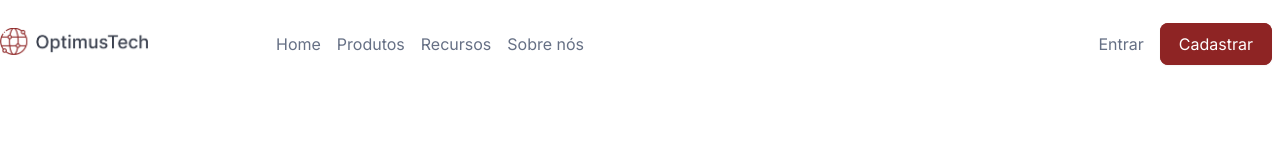
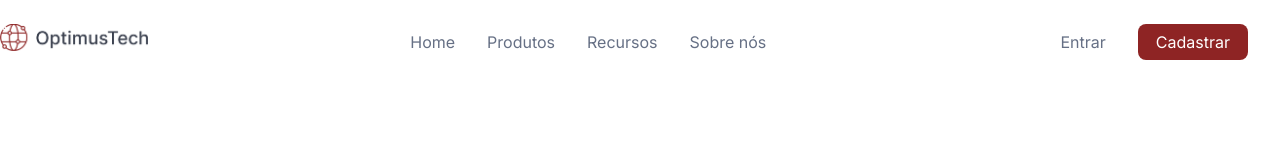
Before and after one commit to masthiago/7daysofcode-html-css, a plain HTML site: page index.html in a window 1280 px wide. Drawn offline with nearby package versions, Linux system fonts and the light colour scheme.

Commit message:
day1 review

```diff
--- a/css/index.css
+++ b/css/index.css
@@ -5,13 +5,19 @@
     --clr-cinza-medio: #667085;
     --clr-cinza-escuro: #101828;
     --clr-vermelho-escuro: #8E2424;
-    --clr-vermelho-bordar-cadastro: #8E2424;
-    --clr-sombra-clara: rgba(16, 24, 40, 0.05);
     --fnt-inter: 'Inter', sans-serif;
+}
+
+* {
+  margin: 0;
+  padding: 0;
+  box-sizing: border-box;
 }
 
 body {
   background-color: var(--clr-branco);
   color: var(--clr-cinza-medio);
   font-family: var(--fnt-inter);
+  height: 100vh;
+  width: 100%;
 }
--- a/css/navegacao.css
+++ b/css/navegacao.css
@@ -1,52 +1,33 @@
-.header {
+.navegacao {
     display: flex;
-    flex-direction: row;
-    justify-content: flex-start;
+    justify-content: space-between;
+    width: 100%;
+    max-width: 1440px;
+    padding: 1.5rem 0;
     margin: 0 auto;
-    max-width: 1440px;
-    padding-bottom: 28px;
-    padding-top: 28px;
 }
 
 .logo__imagem {
     width: 148px;
+    margin: auto;
 }
 
-.navegacao {
-    display: flex;
-    flex-direction: row;
-    justify-content: space-between;
-    margin-left: 120px;
-    width: 100%;
-}
-
-.navegacao__menu {
+.navegacao__menu, .navegacao__login{
+    align-items: center;
     display: flex;
     flex-direction: row;
     justify-content: flex-start;
 }
 
-.navegacao__menu--item, .navegacao__login--item {
-    margin: .25rem;
-    padding: .25rem;
-}
-
-.navegacao__login {
-    display: flex;
-    flex-direction: row;
-    justify-content: flex-end;
-}
-
-.navegacao__menu--link, .navegacao__login--link {
+.navegacao__menu a, .navegacao__login a {
     color: var(--clr-cinza);
+    margin-right: 2rem;
     text-decoration: none;
 }
 
-.navegacao_login--cadastrar {
+.navegacao__login a#cadastrar {
     background-color: var(--clr-vermelho-escuro);
-    border: 1px solid var(--clr-vermelho-bordar-cadastro);
     border-radius: 8px;
-    box-shadow: 0px 1px 2px var(--clr-sombra-clara);
     color: var(--clr-branco);
     padding: 10px 18px;
 }
--- a/index.html
+++ b/index.html
@@ -1,32 +1,40 @@
 <!DOCTYPE html>
 <html lang="pt"></html>
+
 <head>
+
   <meta charset="utf-8">
   <meta name="viewport" content="width=device-width, initial-scale=1.0">
-  <title>7days of code - html & css</title>
+  <meta http-equiv="X-UA-Compatible" content="IE=edge">
+
+  <title>OptimusTech</title>
+
   <link rel="stylesheet" href="https://unpkg.com/reset-css/reset.css">
-  <link href="https://fonts.googleapis.com/css2?family=Inter:wght@300;400;700&display=swap" rel="stylesheet">
+  <link href="https://fonts.googleapis.com/css2?family=Inter:wght@300;400;500;600&display=swap" rel="stylesheet">
   <link rel="stylesheet" href="css/index.css">
   <link rel="stylesheet" href="css/navegacao.css">
+
 </head>
+
 <body>
-  <header class="header">
-    <h1 class="logo">
-      <a href="#">
-        <img src="img/logo1.png" alt="Logo OptimusTech" class="logo__imagem">
-      </a>
-    </h1>
-    <nav class="navegacao">
-        <ul class="navegacao__menu">
-          <li class="navegacao__menu--item"><a href="#" class="navegacao__menu--link">Home</a></li>
-          <li class="navegacao__menu--item"><a href="#" class="navegacao__menu--link">Produtos</a></li>
-          <li class="navegacao__menu--item"><a href="#" class="navegacao__menu--link">Recursos</a></li>
-          <li class="navegacao__menu--item"><a href="#" class="navegacao__menu--link">Sobre nós</a></li>
-        </ul>
-        <ul class="navegacao__login">
-          <li class="navegacao__login--item"><a href="#" class="navegacao__login--link">Entrar</a></li>
-          <li class="navegacao__login--item"><a href="#" class="navegacao__login--link navegacao_login--cadastrar">Cadastrar</a></li>
-        </ul>
-    </nav>
-  </header>
+
+  <nav class="navegacao">
+
+    <a href="#">
+      <img src="img/logo1.png" alt="Logo OptimusTech" class="logo__imagem">
+    </a>
+
+      <div class="navegacao__menu">
+        <a href="#">Home</a>
+        <a href="#">Produtos</a>
+        <a href="#">Recursos</a>
+        <a href="#">Sobre nós</a>
+      </div>
+      <div class="navegacao__login">
+        <a href="#">Entrar</a>
+        <a href="#" id="cadastrar">Cadastrar</a>
+      </div>
+
+  </nav>
+
 </body>
```
